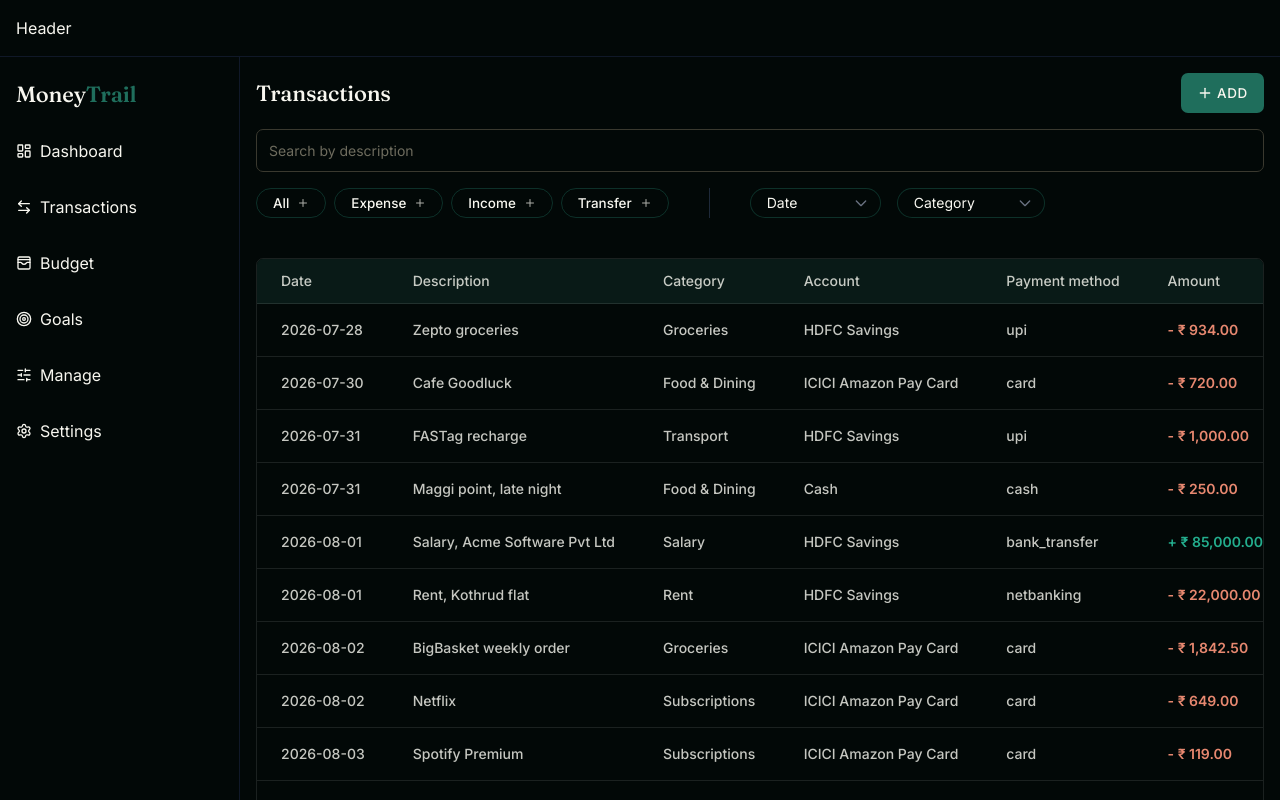
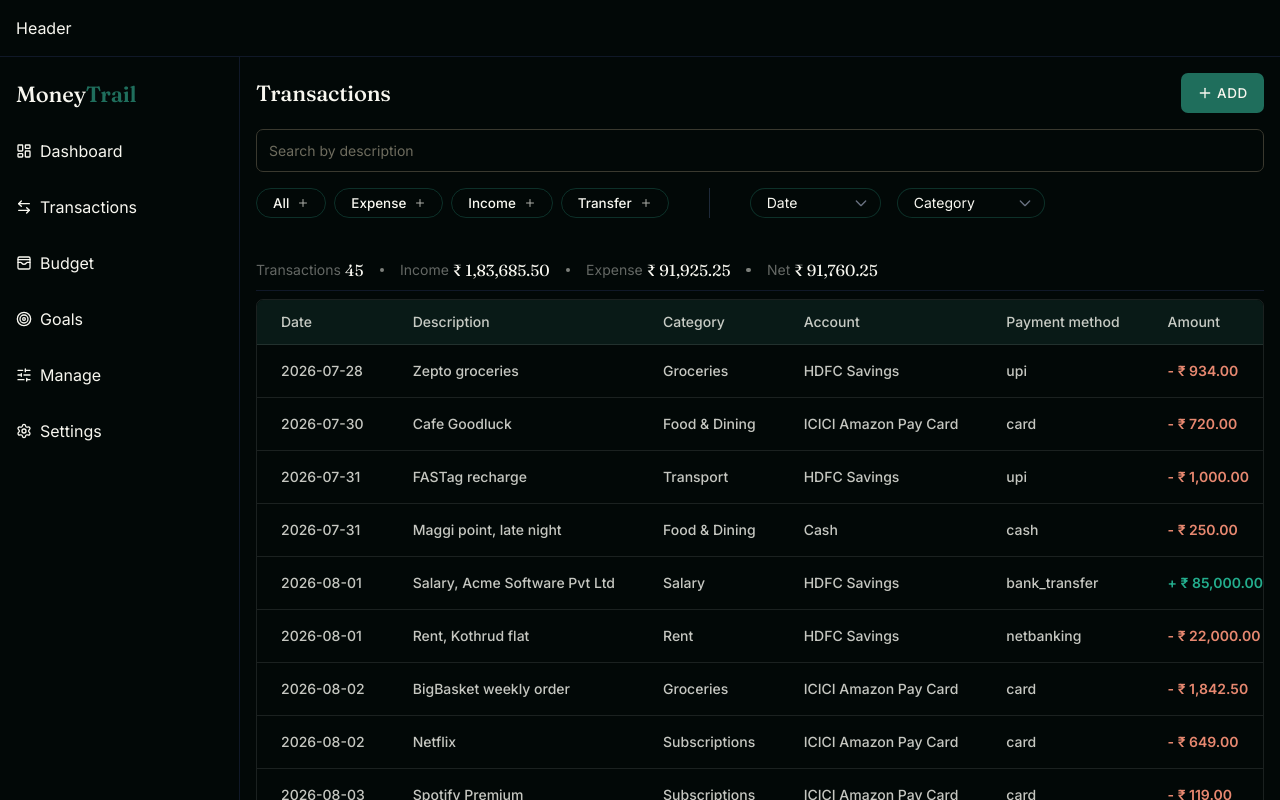
Before and after one commit to mohit-vb/moneytrail, a React (Vite) app: page /transactions in a window 1280 px wide. Built offline with nearby package versions, Linux system fonts and the light colour scheme.

Commit message:
feat : add summary of transactions

```diff
--- /dev/null
+++ b/src/features/transactions/components/TransactionsSummary.tsx
@@ -0,0 +1,43 @@
+import { formatCurrency } from "../transactionsUtils";
+
+type TransactionsSummaryProps = {
+  totalTransactions: number;
+  totalIncome: number;
+  totalExpense: number;
+};
+
+export default function TransactionsSummary({
+  totalTransactions,
+  totalIncome,
+  totalExpense,
+}: TransactionsSummaryProps) {
+  return (
+    <div className="flex items-center gap-4 py-2 mt-4 border-b border-b-gray-900">
+      <SummarySegament name="Transactions" value={totalTransactions} />
+      <span className="`w-1 h-1 rounded-full bg-surface/50">&nbsp;</span>
+      <SummarySegament name="Income" value={formatCurrency(totalIncome)} />
+      <span className="`w-1 h-1 rounded-full bg-surface/50">&nbsp;</span>
+      <SummarySegament name="Expense" value={formatCurrency(totalExpense)} />
+      <span className="`w-1 h-1 rounded-full bg-surface/50">&nbsp;</span>
+      <SummarySegament
+        name="Net"
+        value={formatCurrency(totalIncome - totalExpense)}
+      />
+    </div>
+  );
+}
+
+function SummarySegament({
+  name,
+  value,
+}: {
+  name: string;
+  value: string | number;
+}) {
+  return (
+    <div className="flex items-center gap-1">
+      <span className="text-surface/40 text-sm">{name}</span>
+      <h4 className="font-display">{value}</h4>
+    </div>
+  );
+}
--- a/src/features/transactions/components/index.ts
+++ b/src/features/transactions/components/index.ts
@@ -5,6 +5,7 @@ import TransactionDateFilter from "./TransactionDateFilter";
 import ActiveFilterChips from "./ActiveFilterChips";
 import TransactionCategoryFilter from "./TransactionCategoryFilter";
 import TransactionsPagination from "./TransactionsPagination";
+import TransactionsSummary from "./TransactionsSummary";
 
 export {
   TransactionTable,
@@ -14,4 +15,5 @@ export {
   ActiveFilterChips,
   TransactionCategoryFilter,
   TransactionsPagination,
+  TransactionsSummary,
 };
--- a/src/features/transactions/transactionsUtils.ts
+++ b/src/features/transactions/transactionsUtils.ts
@@ -12,6 +12,24 @@ const getAccountName = function (accountId: string) {
 const getCategoryName = function (categoryId: string) {
   const category = seedCategories.find((cat) => cat.id === categoryId);
   return category?.name;
+};
+
+const getTotalIncome = function (transactions: Transaction[]) {
+  return transactions.reduce((acc, transaction) => {
+    if (transaction.type === "income") {
+      return acc + transaction.amountMinor;
+    }
+    return acc;
+  }, 0);
+};
+
+const getTotalExpense = function (transactions: Transaction[]) {
+  return transactions.reduce((acc, transaction) => {
+    if (transaction.type === "expense") {
+      return acc + transaction.amountMinor;
+    }
+    return acc;
+  }, 0);
 };
 
 const getFilterTransactions = function (
@@ -124,4 +142,6 @@ export {
   filterTransactionsByDate,
   filterTransactionsByCategory,
   paginateTransactions,
+  getTotalIncome,
+  getTotalExpense,
 };
--- a/src/pages/TransactionsPage.tsx
+++ b/src/pages/TransactionsPage.tsx
@@ -11,6 +11,7 @@ import {
   TransactionCategoryFilter,
   ActiveFilterChips,
   TransactionsPagination,
+  TransactionsSummary,
 } from "../features/transactions/components";
 
 import {
@@ -19,6 +20,8 @@ import {
   getSearchedTransactions,
   filterTransactionsByCategory,
   paginateTransactions,
+  getTotalIncome,
+  getTotalExpense,
 } from "../features/transactions/transactionsUtils";
 
 export default function TransactionsPage() {
@@ -140,6 +143,10 @@ export default function TransactionsPage() {
     itemsPerPage,
   );
 
+  const totalTransactions = categoryFilteredTransactions.length;
+  const totalIncome = getTotalIncome(categoryFilteredTransactions);
+  const totalExpense = getTotalExpense(categoryFilteredTransactions);
+
   return (
     <div>
       <header className="flex items-center justify-between">
@@ -182,7 +189,13 @@ export default function TransactionsPage() {
         />
       </div>
 
-      <div className="mt-6">
+      <TransactionsSummary
+        totalTransactions={totalTransactions}
+        totalIncome={totalIncome}
+        totalExpense={totalExpense}
+      />
+
+      <div className="mt-2">
         <TransactionTable transactions={paginatedTransactions} />
         {totalPages > 1 && (
           <TransactionsPagination
--- a/src/util/index.ts
+++ b/src/util/index.ts
@@ -2,7 +2,6 @@ function rupeesToMinor(rupees: number): number {
   return Math.round(rupees * 100);
 }
 
-/** Converts integer paise back to a rupee number (for display formatting only). */
 function minorToRupees(minor: number): number {
   return minor / 100;
 }
```
